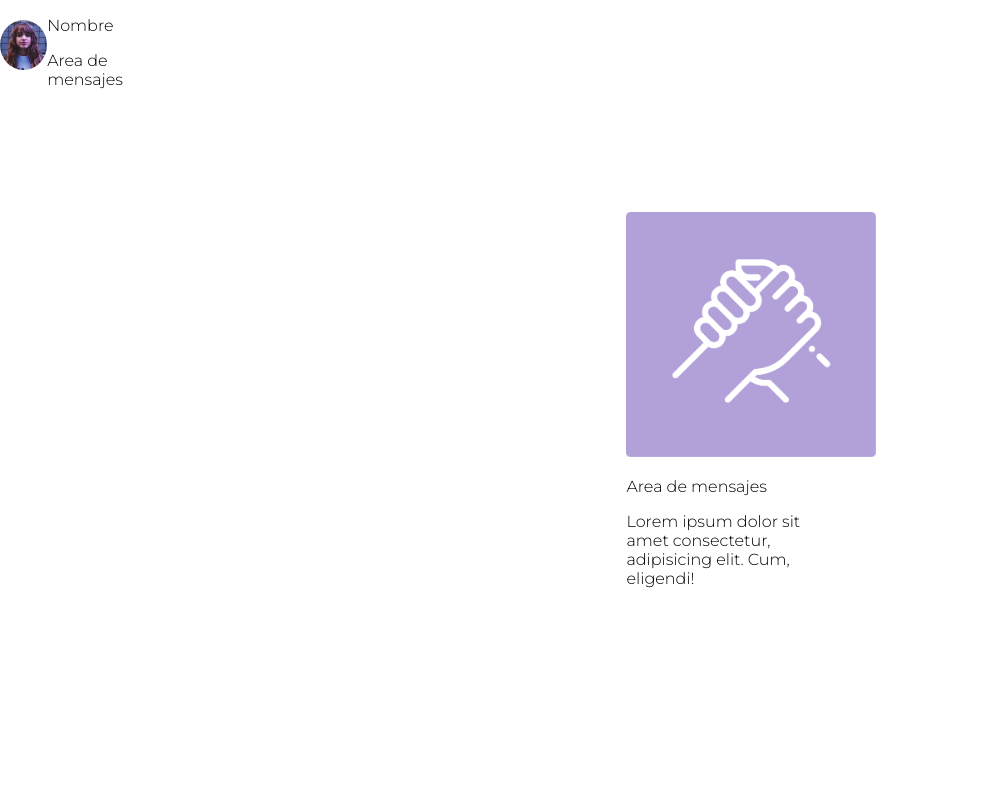
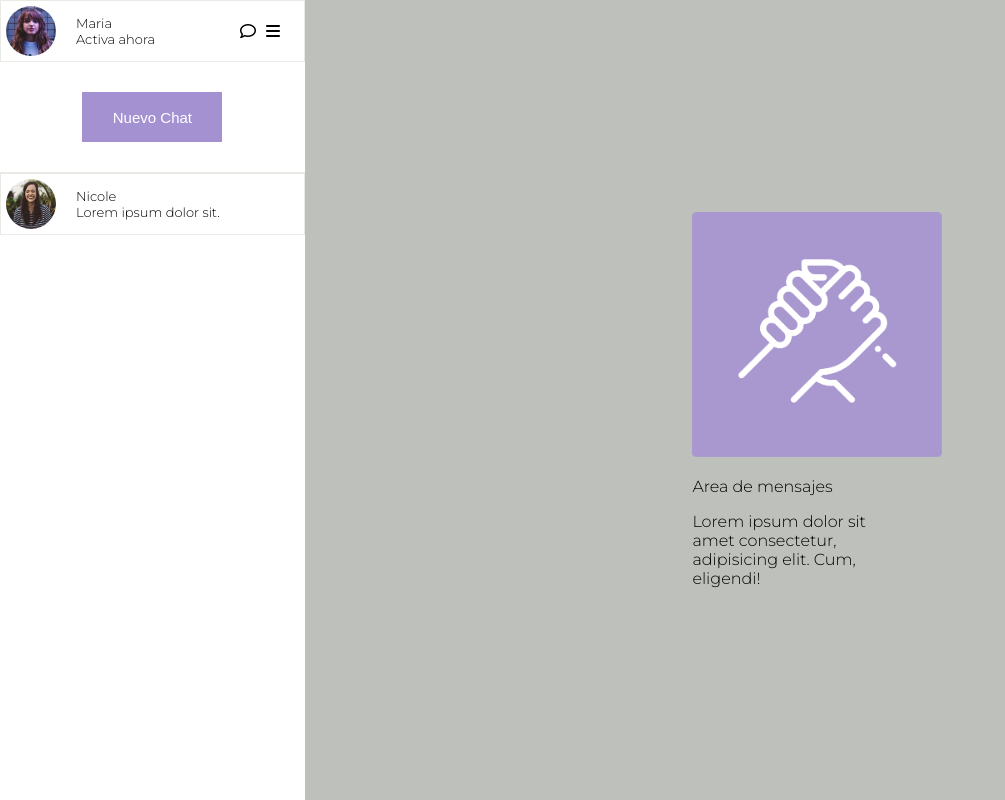
Before and after one commit to mbrionesz/flexboxdef, a plain HTML site: page index.html in a window 1280 px wide. Shown: the whole page, without its empty margins (0-1005 px from the left). Drawn offline with Linux system fonts and the light colour scheme.

Commit message:
Add changes

```diff
--- a/assets/css/style.css
+++ b/assets/css/style.css
@@ -12,7 +12,7 @@ body, menu {
 }
 
 .contacts {
-    width: 200px;
+    width: 400px;
     background-color: #FFF;
     height: 100vh;
 }
@@ -24,6 +24,7 @@ body, menu {
     align-items: center;
     width: 100%;
     height: 100vh;
+    background-color: #BEC1BB;
 }
 
 .mensajes-area {
@@ -38,6 +39,9 @@ body, menu {
     display: flex;
     flex-direction: row;
     align-items: center;
+    gap: 20px;
+    padding: 5px;
+    border: 1px solid #E8EBE4;
 }
 
 .contact img {
@@ -45,3 +49,38 @@ body, menu {
     height: 50px;
     border-radius: 50%;
 }
+
+.contact-text {
+    display: flex;
+    flex-direction: column;
+    font-size: 13px;
+}
+
+.contact-text p {
+    margin: 0;
+}
+
+.contact-boton {
+    display: flex;
+    flex-direction: row;
+    justify-content: center;
+    align-items: center;
+    padding: 30px;
+    border-bottom: 1px solid #E8EBE4;
+}
+
+.primary-button {
+    background-color: #A491D2;
+    color: #FFF;
+    border: 0px;
+    width: 140px;
+    height: 50px;
+    font-size: 15px;
+}
+
+.iconos-chat {
+    display: flex;
+    flex-direction: row;
+    gap: 10px;
+    padding-left: 65px;
+}
--- a/index.html
+++ b/index.html
@@ -15,9 +15,23 @@
         <section class="contacts">
             <div class="contact">
                 <img src="./assets/img/maria.jpg" alt="Contacto chat Maria">
-                <div>
-                    <p>Nombre</p>
-                    <span>Area de mensajes</span>
+                <div class="contact-text">
+                    <p>Maria</p>
+                    <p>Activa ahora</p>
+                </div>
+                <div class="iconos-chat">
+                <i class="fa-regular fa-comment"></i>
+                <i class="fa-solid fa-bars"></i>
+                </div>
+            </div>
+            <div class="contact-boton">
+                <button class="primary-button">Nuevo Chat</button>
+            </div>
+            <div class="contact">
+                <img src="./assets/img/Screen Shot 2018-11-28 at 15.27.14.jpg" alt="Contacto chat Maria">
+                <div class="contact-text">
+                    <p>Nicole</p>
+                    <p>Lorem ipsum dolor sit.</p>
                 </div>
             </div>
         </section>
```
